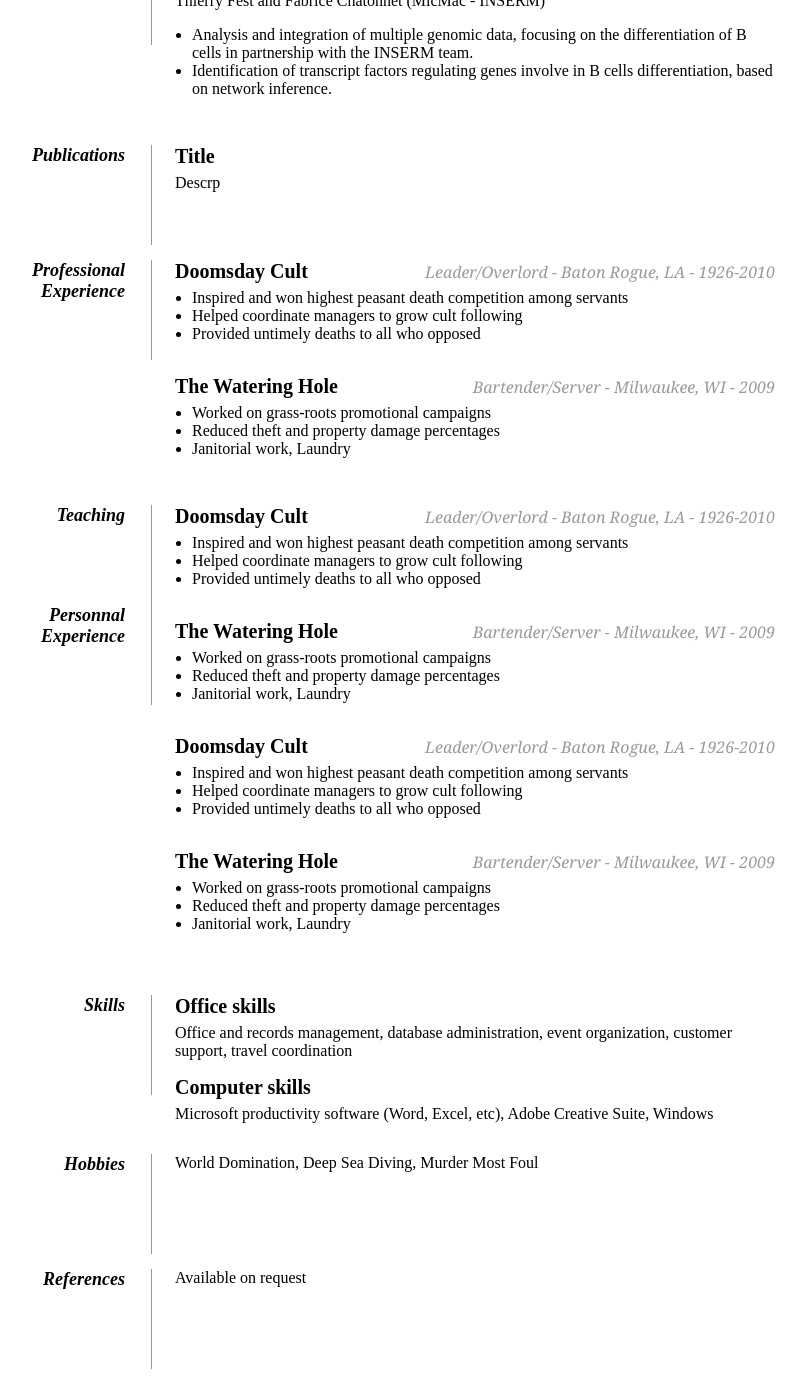
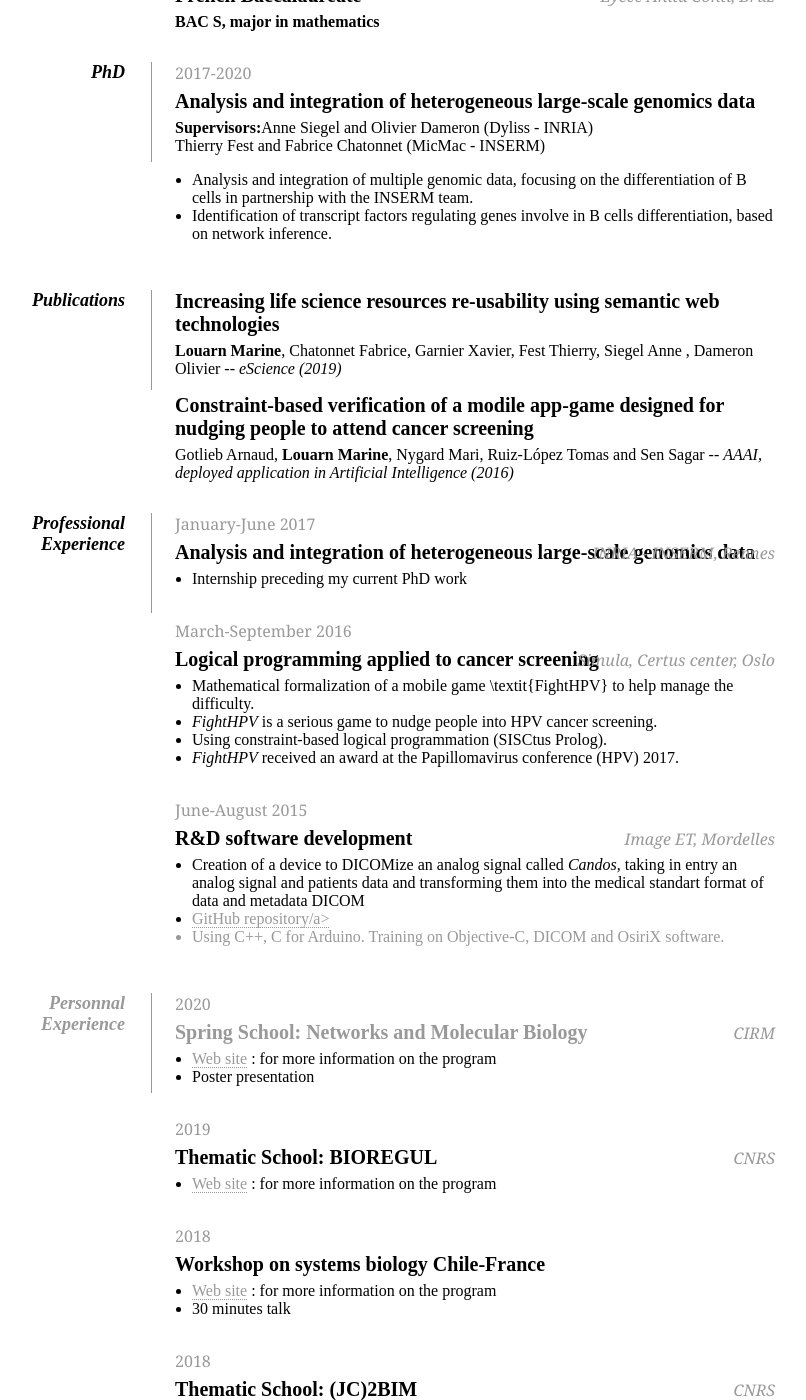
Before and after one commit to mlouarn/mlouarn.github.io, a Jekyll site: the page built from cv/index.html, in a window 1280 px wide and 1400 px high, scrolled down 650 px. Shown: the whole window, without its empty margins (265-1071 px from the left). Built offline with Jekyll 4.4.1, drawn with Linux system fonts in a browser that asks for light colours; some of the changed text lies outside the part shown.

Commit message:
Update index.html

```diff
--- a/cv/index.html
+++ b/cv/index.html
@@ -33,15 +33,19 @@ title: CV
 
             <dt>Education</dt>
             <dd>
-                <h2>2016-2017<br />
-			Master Degree <span>University of Rennes 1</span></h2>
+		<h3>2016-2017</h3>
+                <h2>Master Degree <span>University of Rennes 1</span></h2>
                 <p><strong>Major in BioInformatics (B.I.G.)</strong> 1st out of 19 (15.83/20)</p>
+		<h3>2013-2016</h3>
                 <h2> Master's degree of engineering <span>ESIR (Graduate School of Engineering), University of Rennes 1</span></h2>
                 <p><strong>Major in Biomedical Engineering</strong> 5th out of 14 (14.998/20)</p>
+		<h3>2012-2013</h3>
                 <h2> Bachelor's degree <span> ESIR preparatory course, University of Rennes 1</span></h2>
                 <p><strong>Major in Maths and Computer Sciences</strong></p>
+		<h3>2010-2012</h3>
                 <h2> Classe préparatoire BCPST <span>Lycée Le Fesne, Angers</span></h2>
                 <p><strong>Major in Maths, Physics and Biology</strong> </p>
+		<h3>2010</h3>
                 <h2> French Baccalaureate <span>Lycée Anita Conti, Bruz</span></h2>
                 <p><strong>BAC S, major in mathematics</strong> </p>
             </dd>
@@ -50,6 +54,7 @@ title: CV
 
             <dt>PhD</dt>
             <dd>
+                <h3>2017-2020</h3>
                 <h2>Analysis and integration of heterogeneous large-scale genomics data</h2>
                 <p><strong>Supervisors:</strong>Anne Siegel and Olivier Dameron (Dyliss - INRIA)<br />
                    Thierry Fest and Fabrice Chatonnet (MicMac - INSERM)</p>
@@ -63,26 +68,70 @@ title: CV
 
             <dt>Publications</dt>
             <dd>
-                <h2>Title</h2>
-                <p>Descrp</p>
+                <h2>Increasing life science resources re-usability using semantic web technologies</h2>
+                <p><strong>Louarn Marine</strong>, Chatonnet Fabrice, Garnier Xavier, Fest Thierry, Siegel Anne , Dameron Olivier -- <i>eScience (2019)</i></p>
+                <h2>Constraint-based verification of a modile app-game designed for nudging people to attend cancer screening</h2>
+                <p>Gotlieb Arnaud, <strong>Louarn Marine</strong>, Nygard Mari, Ruiz-López Tomas and Sen Sagar -- <i>AAAI, deployed application in Artificial Intelligence (2016)</i></p>
             </dd>
 
             <dd class="clear"></dd>
 
+
             <dt>Professional Experience</dt>
             <dd>
-                <h2>Doomsday Cult <span>Leader/Overlord - Baton Rogue, LA - 1926-2010</span></h2>
+                <h3>January-June 2017</h3>
+                <h2>Analysis and integration of heterogeneous large-scale genomics data<span>INRIA - INSERM, Rennes</span></h2>
                 <ul>
-                    <li>Inspired and won highest peasant death competition among servants</li>
-                    <li>Helped coordinate managers to grow cult following</li>
-                    <li>Provided untimely deaths to all who opposed</li>
+                    <li>Internship preceding my current PhD work</li>
                 </ul>
+                <h3>March-September 2016</h3>
+                <h2>Logical programming applied to cancer screening<span>Simula, Certus center, Oslo</span></h2>
+                <ul>
+                    <li>Mathematical formalization of a mobile game \textit{FightHPV} to help manage the difficulty.</li>
+                    <li><i>FightHPV</i> is a serious game to nudge people into HPV cancer screening.</li>
+                    <li>Using constraint-based logical programmation (SISCtus Prolog).</li>
+                    <li><i>FightHPV</i> received an award at the Papillomavirus conference (HPV) 2017.</li>
+                </ul>
+                <h3>June-August 2015</h3>
+                <h2>R&D software development<span>Image ET, Mordelles</span></h2>
+                <ul>
+                    <li>Creation of a device to DICOMize an analog signal called <i>Candos</i>, taking in entry an analog signal and patients data and transforming them into the medical standart format of data and metadata DICOM</li>
+                    <li><a href="https://github.com/CandosProject/Candos">GitHub repository/a></li>
+                    <li>Using C++, C for Arduino. Training on Objective-C, DICOM and OsiriX software.</li>
+                </ul>
+            </dd>
 
-                <h2>The Watering Hole <span>Bartender/Server - Milwaukee, WI - 2009</span></h2>
+            <dd class="clear"></dd>
+
+            <dt>Personnal Experience</dt>
+            <dd>
+                <h3>2020</h3>
+                <h2>Spring School: Networks and Molecular Biology<span>CIRM</span></h2>
                 <ul>
-                    <li>Worked on grass-roots promotional campaigns</li>
-                    <li>Reduced theft and property damage percentages</li>
-                    <li>Janitorial work, Laundry</li>
+                    <li><a href="https://conferences.cirm-math.fr/2305.html">Web site</a> : for more information on the program</li>
+                    <li>Poster presentation</li>
+                </ul>
+                <h3>2019</h3>
+                <h2>Thematic School: BIOREGUL<span>CNRS</span></h2>
+                <ul>
+                    <li><a href="http://www.i3s.unice.fr/bioregul/">Web site</a> : for more information on the program</li>
+                </ul>
+                <h3>2018</h3>
+                <h2>Workshop on systems biology Chile-France</span></h2>
+                <ul>
+                    <li><a href="http://eventos.cmm.uchile.cl/sysbio2018/">Web site</a> : for more information on the program</li>
+                    <li>30 minutes talk</li>
+                </ul>
+                <h3>2018</h3>
+                <h2>Thematic School: (JC)2BIM<span>CNRS</span></h2>
+                <ul>
+                    <li><a href="http://www.gdr-bim.cnrs.fr/?page_id=1007">Web site</a> : for more information on the program</li>
+                </ul>
+                <h3>2015</h3>
+                <h2>AFIB competition: (JC)2BIM<span>AFIB/span></h2>
+                <ul>
+                    <li>AFIB is the French Association of Biomedical Engineers</li>
+                    <li>Developing an Android application based on social application for cancer patients.</li>
                 </ul>
             </dd>
 
@@ -90,55 +139,43 @@ title: CV
 
             <dt>Teaching</dt>
             <dd>
-                <h2>Doomsday Cult <span>Leader/Overlord - Baton Rogue, LA - 1926-2010</span></h2>
+                <h2>Computer science <span>University of Rennes 1</span></h2>
                 <ul>
-                    <li>Inspired and won highest peasant death competition among servants</li>
-                    <li>Helped coordinate managers to grow cult following</li>
-                    <li>Provided untimely deaths to all who opposed</li>
+                    <li>Java for beginner (master degree)</li>
+                    <li>Python for beginner (bachelor degree)</li>
+                    <li>Introduction to BioInformatic algorithms (bachelor degree)</li>
+                    <li>Exam board for BioInformatic master students internship</li>
                 </ul>
 
-                <h2>The Watering Hole <span>Bartender/Server - Milwaukee, WI - 2009</span></h2>
+                <h2>Scientific Writing and Bibliography <span>University of Rennes 1</span></h2>
                 <ul>
-                    <li>Worked on grass-roots promotional campaigns</li>
-                    <li>Reduced theft and property damage percentages</li>
-                    <li>Janitorial work, Laundry</li>
+                    <li>Introduction to Zotero (master degree)</li>
+                    <li>Information research mentoring (bachelor degree)</li>
+                    <li>How to find professional information (bachelor degree)</li>
                 </ul>
             </dd>
-
-            <dt>Personnal Experience</dt>
-            <dd>
-                <h2>Doomsday Cult <span>Leader/Overlord - Baton Rogue, LA - 1926-2010</span></h2>
-                <ul>
-                    <li>Inspired and won highest peasant death competition among servants</li>
-                    <li>Helped coordinate managers to grow cult following</li>
-                    <li>Provided untimely deaths to all who opposed</li>
-                </ul>
-
-                <h2>The Watering Hole <span>Bartender/Server - Milwaukee, WI - 2009</span></h2>
-                <ul>
-                    <li>Worked on grass-roots promotional campaigns</li>
-                    <li>Reduced theft and property damage percentages</li>
-                    <li>Janitorial work, Laundry</li>
-                </ul>
-            </dd>
-
-            <dd class="clear"></dd>
-
             <dd class="clear"></dd>
 
             <dt>Skills</dt>
             <dd>
-                <h2>Office skills</h2>
-                <p>Office and records management, database administration, event organization, customer support, travel coordination</p>
+                <h2>Languages</h2>
+                <p>French: Native language<br />
+		English: Fluent,<i>CLES2 et TOEIC (890/990)</i></p>
 
                 <h2>Computer skills</h2>
-                <p>Microsoft productivity software (Word, Excel, etc), Adobe Creative Suite, Windows</p>
+                <p>Python, Java, Prolog (Sicstus Prolog), SPARQL, LaTeX, Basic (Scilab et Mathlab)</p>
             </dd>
 
             <dd class="clear"></dd>
-
-            <dt>Hobbies</dt>
-            <dd>World Domination, Deep Sea Diving, Murder Most Foul</dd>
+       <dt>Hobbies</dt>
+            <dd>
+                <h3>2019</h3>
+                <p>Student representative at the IRISA commission against harassment</p>
+                <h3>2015-2017</h3>
+                <p>Treasurer then president of the student association <i>Kuro Usagi no Ryodan</i> promoting Japanese culture on the Beaulieu campus of the University of Rennes 1</p>
+                <h3>2013 and 2015</h3>
+                <p>Organisation of the Eclipse festival, the biggest french-speaking tabletop RPG festival, for the student association ASCREB</p>
+            </dd>
 
             <dd class="clear"></dd>
 
```
